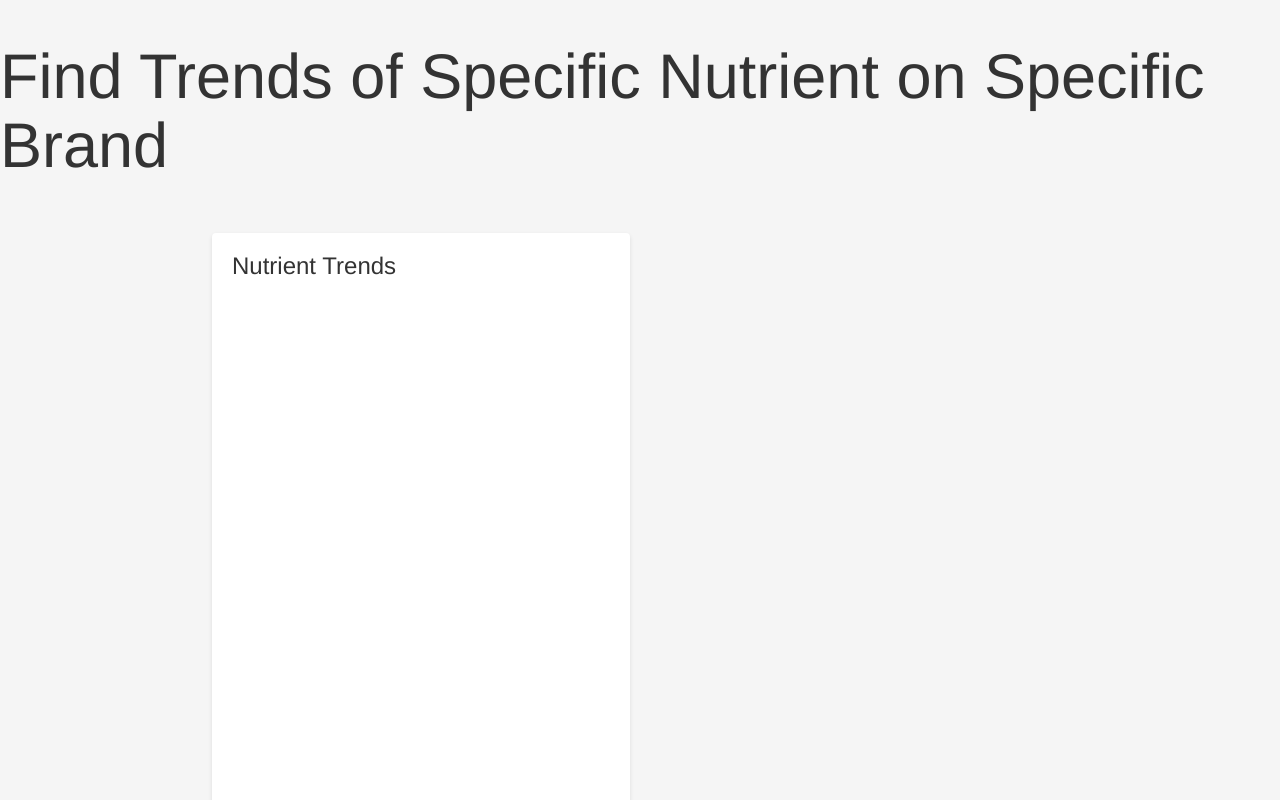
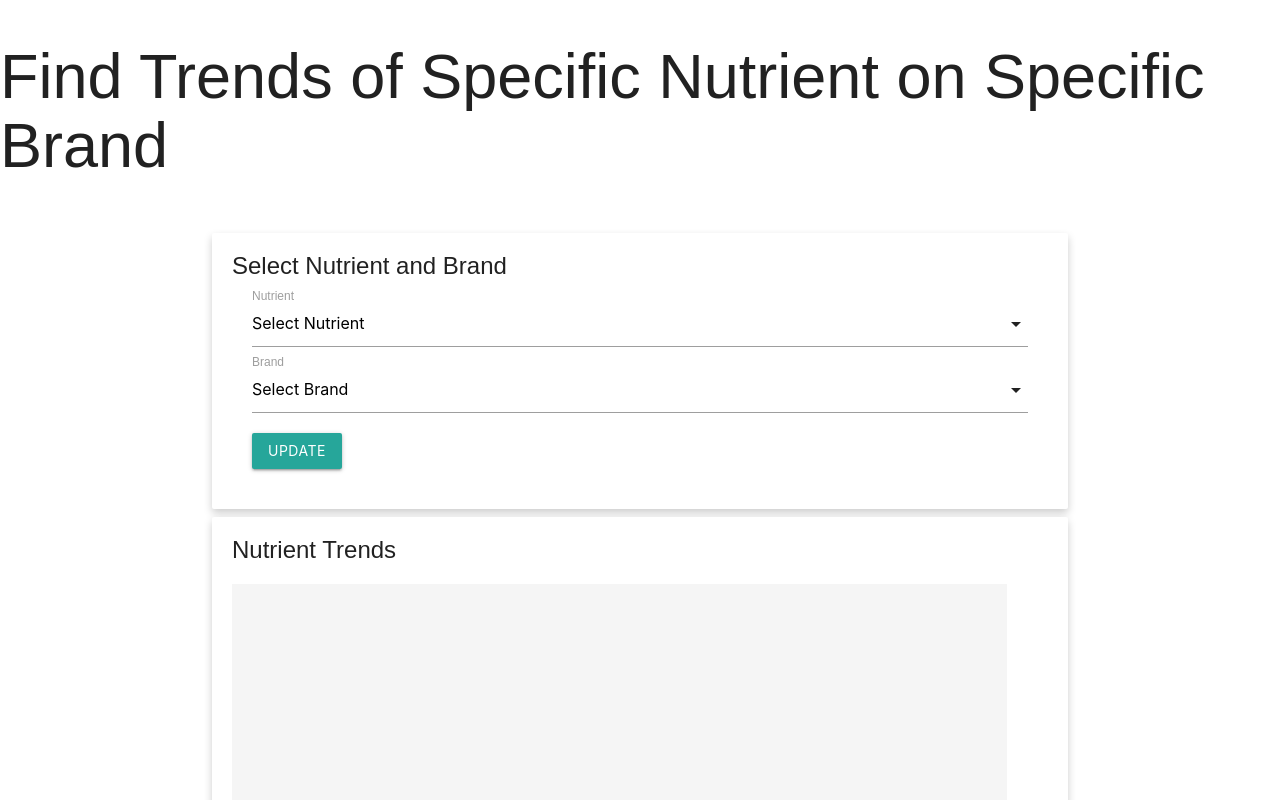
Before and after one commit to DenisKimskku/DataVis, a plain HTML site: page p1.html in a window 1280 px wide. Shown: the top 800 px of the page. Drawn offline with nearby package versions, Linux system fonts and the light colour scheme; no server answers.

Commit message:
pl v2 (design error)

```diff
--- a/p1.html
+++ b/p1.html
@@ -7,64 +7,59 @@
     <link href="https://fonts.googleapis.com/icon?family=Material+Icons" rel="stylesheet">
     <style>
         body {
-            font-family: 'Helvetica Neue', sans-serif;
-            font-size: 16px;
-            line-height: 1.5;
-            color: #333;
-            background-color: #f5f5f5;
+            font-family: Arial, sans-serif;
         }
         .container {
             max-width: 1600px;
             margin: 0 auto;
             padding: 20px;
-            display: grid;
-            grid-template-columns: repeat(auto-fit, minmax(300px, 1fr));
-            grid-gap: 20px;
-            align-items: end;
+            display: flex;
+            flex-wrap: wrap;
+            justify-content: space-between;
         }
         .card {
-            border-radius: 4px;
-            box-shadow: 0 2px 4px rgba(0, 0, 0, 0.1);
             background-color: #fff;
+            box-shadow: 0 4px 8px 0 rgba(0, 0, 0, 0.2);
+            padding: 20px;
+            margin-bottom: 20px;
+            width: 100%;
         }
-        .card:hover {
-            box-shadow: 0 4px 8px rgba(0, 0, 0, 0.2);
-        }
-        .card-image img {
-            max-width: 100%;
-            height: auto;
+        .card:first-child {
+            margin-bottom: 0;
         }
         .card-title {
-            font-size: 24px;
-            margin: 0;
-            padding: 20px;
+            margin-top: 0;
         }
         .input-field {
             margin: 20px;
-
-        }
-        .chart {
-            margin: 20px;
-            height: 800px;
-
         }
         #chart-container {
             height: 1000px;
             width: 100%;
+        }
+        .chart {
+            background-color: #f5f5f5;
+            margin: 10px 0;
+            width: 95%;
+            height: 800px;
+        }
+        .axis path,
+        .axis line {
+            fill: none;
+            stroke: #000;
+            stroke-width: 2px;
+            shape-rendering: crispEdges;
+        }
+        .bar {
+            fill: #4e79a7;
+            stroke: #fff;
+            stroke-width: 2px;
         }
     </style>
 </head>
 <body>
     <h1>Find Trends of Specific Nutrient on Specific Brand</h1>
     <div class="container">
-        <div class="card">
-            <h2 class="card-title">Nutrient Trends</h2>
-            <div class="chart">
-                <div id="chart-container">
-                    <svg id="chart"></svg>
-                </div>
-            </div>
-        </div>
         <div class="card">
             <h2 class="card-title">Select Nutrient and Brand</h2>
             <div class="input-field">
@@ -103,6 +98,14 @@
             </div>
             <div class="input-field">
                 <button class="btn waves-effect waves-light" id="update-btn">Update</button>
+            </div>
+        </div>
+        <div class="card">
+            <h2 class="card-title">Nutrient Trends</h2>
+            <div class="chart">
+                <div id="chart-container">
+                    <svg id="chart"></svg>
+                </div>
             </div>
         </div>
 
```
